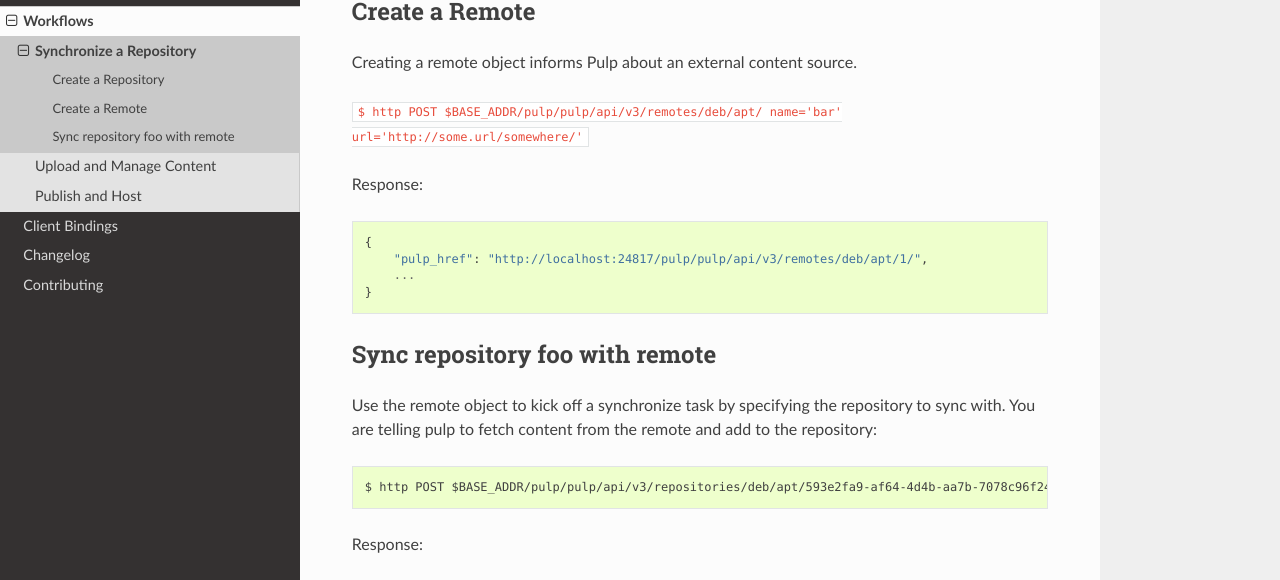
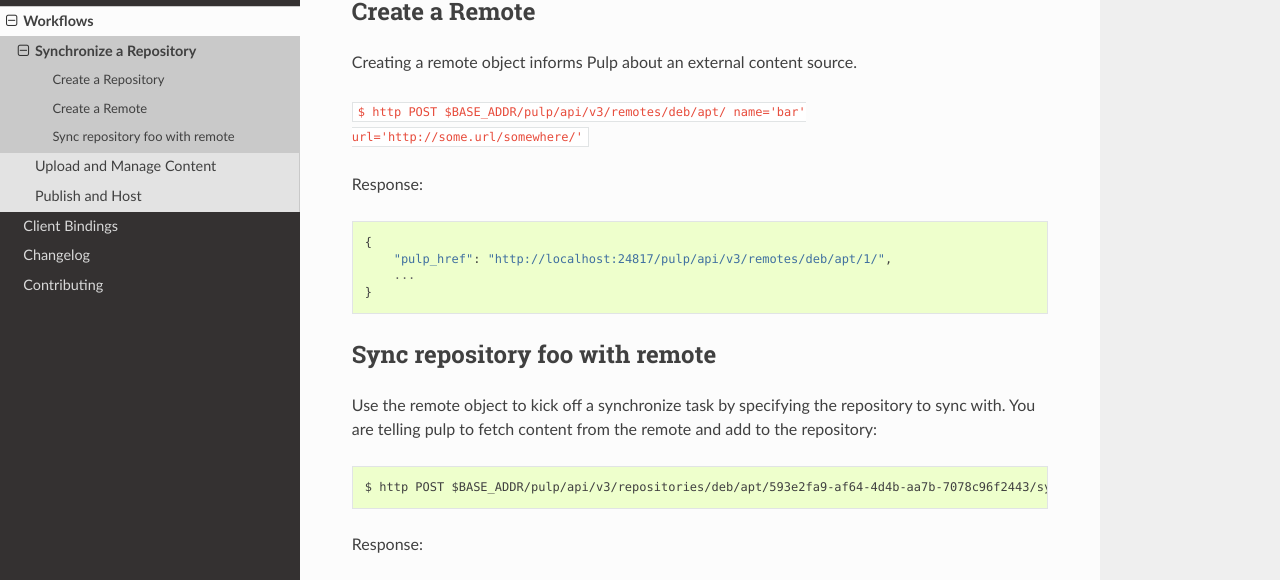
Before and after one commit to pulp/pulp_deb, a Sphinx documentation site: the page built from docs/workflows/sync.rst, in a window 1280 px wide and 900 px high, scrolled down 418 px. Shown: the part 155-735 px from the top of the window. Built offline with Sphinx 7.4.7 and the Read the Docs theme 2.0.0, drawn with Linux system fonts in a browser that asks for light colours.

Commit message:
Fix urls in documentation
[noissue]

```diff
--- a/docs/workflows/sync.rst
+++ b/docs/workflows/sync.rst
@@ -24,12 +24,12 @@ Create a Remote
 
 Creating a remote object informs Pulp about an external content source.
 
-``$ http POST $BASE_ADDR/pulp/pulp/api/v3/remotes/deb/apt/ name='bar' url='http://some.url/somewhere/'``
+``$ http POST $BASE_ADDR/pulp/api/v3/remotes/deb/apt/ name='bar' url='http://some.url/somewhere/'``
 
 Response::
 
     {
-        "pulp_href": "http://localhost:24817/pulp/pulp/api/v3/remotes/deb/apt/1/",
+        "pulp_href": "http://localhost:24817/pulp/api/v3/remotes/deb/apt/1/",
         ...
     }
 
@@ -40,7 +40,7 @@ Sync repository foo with remote
 Use the remote object to kick off a synchronize task by specifying the repository to
 sync with. You are telling pulp to fetch content from the remote and add to the repository::
 
-    $ http POST $BASE_ADDR/pulp/pulp/api/v3/repositories/deb/apt/593e2fa9-af64-4d4b-aa7b-7078c96f2443/sync/' remote=http://localhost:24817/pulp/api/v3/remotes/deb/apt/1/
+    $ http POST $BASE_ADDR/pulp/api/v3/repositories/deb/apt/593e2fa9-af64-4d4b-aa7b-7078c96f2443/sync/' remote=http://localhost:24817/pulp/api/v3/remotes/deb/apt/1/
 
 Response::
 
```
